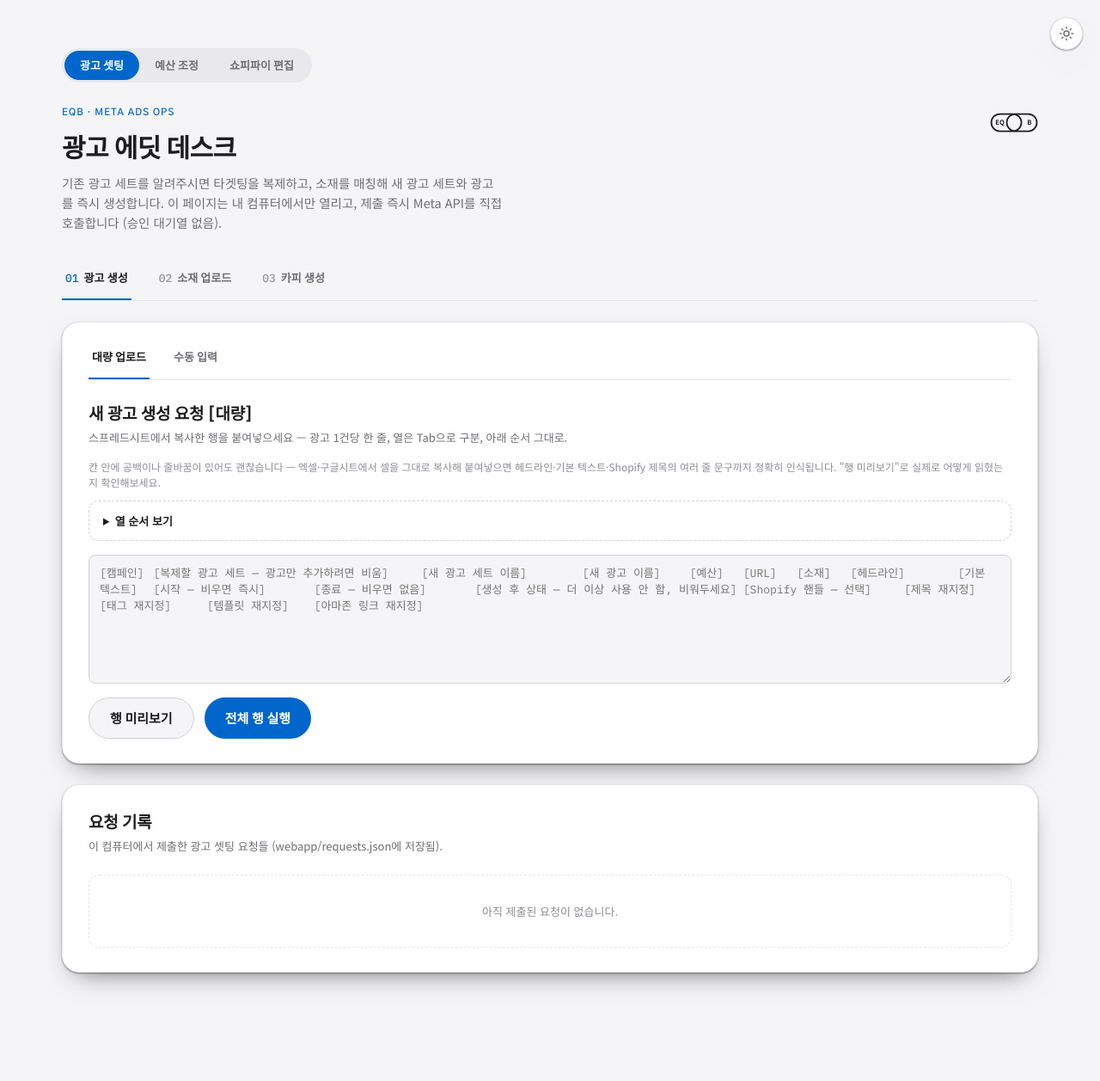
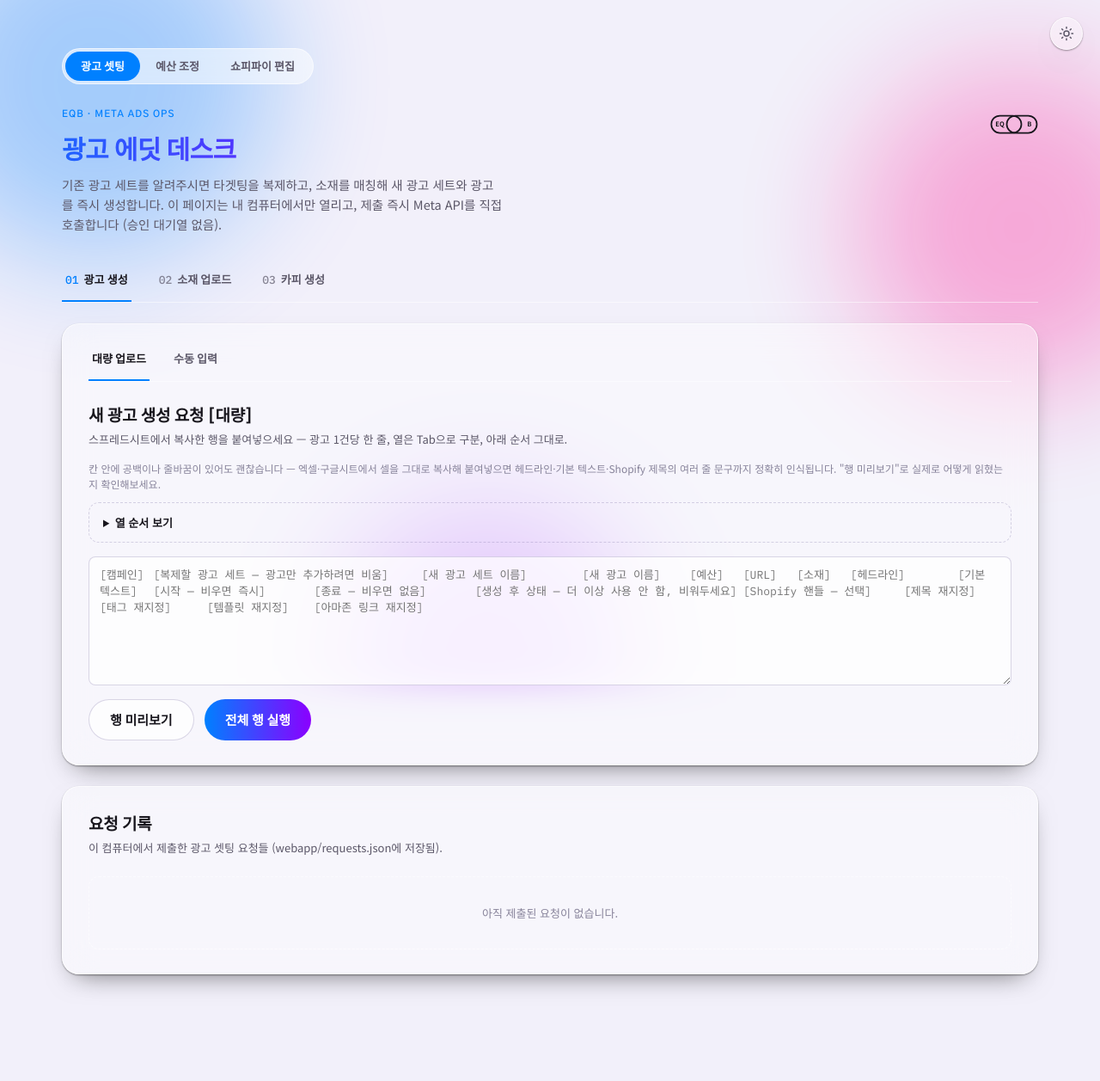
Before and after one commit to sungyyy26/metaad-creator, a Flask app: page / in a window 1280 px wide. Shown: the whole page at 86% size. Before the commit the page ends 1151 px from the top, so only its background shows below. Run offline with Flask 3, Linux system fonts and the light colour scheme; some libraries are stand-ins or nearby versions.

Commit message:
Add glassmorphism visual direction to the dashboard
Frosted-glass cards (backdrop-filter blur) over three slowly drifting
gradient orbs (blue/purple/pink) behind the page, gradient shine on
page titles, gradient-fill primary buttons, and a shimmer sweep on any
disabled (loading) button — reusing the existing disabled-state pattern
already set by every async action, no JS changes needed. Table rows,
inputs and summary cards stay on the more opaque --surface-2 token so
data stays legible; only the outer card chrome gets the glass
treatment. Works in both light and dark themes via the existing CSS
variable system.

Co-Authored-By: Claude Sonnet 5 <noreply@anthropic.com>
Claude-Session: https://claude.ai/code/session_01FDrFSriLh8Rnwdi2nTdgD1

```diff
--- a/webapp/templates/index.html
+++ b/webapp/templates/index.html
@@ -19,11 +19,13 @@
 </script>
 <style>
   :root{
-    --bg:#f5f5f7; --surface:#ffffff; --surface-2:#f5f5f7; --surface-3:#e8e8ed;
-    --border:#e5e5ea; --border-strong:#d1d1d6; --table-header:#d8d8dc;
-    --text:#1d1d1f; --text-muted:#6e6e73; --text-faint:#8e8e93;
-    --accent:#0066cc; --accent-hover:#0077ed; --accent-contrast:#ffffff; --accent-soft:#e8f2ff;
-    --accent-green:#248a3d; --accent-green-contrast:#ffffff;
+    --bg:#f2f0fa; --surface:rgba(255,255,255,.4); --surface-2:rgba(255,255,255,.72); --surface-3:rgba(255,255,255,.55);
+    --border:rgba(255,255,255,.5); --border-strong:rgba(120,110,160,.28); --table-header:rgba(255,255,255,.65);
+    --text:#18161d; --text-muted:#5b5768; --text-faint:#87839a;
+    --accent:#0080ff; --accent-hover:#2f97ff; --accent-contrast:#ffffff; --accent-soft:#e4f0ff;
+    --accent-2:#8b00ff; --accent-3:#ff1493;
+    --accent-green:#0d8a6e; --accent-green-contrast:#ffffff;
+    --glass-blur:18px; --glass-border:rgba(255,255,255,.6);
     --status-done-bg:#e8f7ec; --status-done-fg:#187a32;
     --status-error-bg:#fff0ef; --status-error-fg:#d70015;
     --status-processing-bg:#e8f7fa; --status-processing-fg:#087d8f;
@@ -41,11 +43,13 @@
   }
   @media (prefers-color-scheme: dark){
     :root:not([data-theme="light"]){
-      --bg:#000000; --surface:#1c1c1e; --surface-2:#242426; --surface-3:#2c2c2e;
-      --border:#38383a; --border-strong:#48484a; --table-header:#141416;
-      --text:#f5f5f7; --text-muted:#98989d; --text-faint:#6e6e73;
+      --bg:#131019; --surface:rgba(255,255,255,.07); --surface-2:rgba(255,255,255,.1); --surface-3:rgba(255,255,255,.12);
+      --border:rgba(255,255,255,.14); --border-strong:rgba(255,255,255,.22); --table-header:rgba(255,255,255,.09);
+      --text:#f3f1fa; --text-muted:#a9a6c0; --text-faint:#726f8a;
       --accent:#2997ff; --accent-hover:#5aabff; --accent-contrast:#ffffff; --accent-soft:#0a2a4a;
+      --accent-2:#a640ff; --accent-3:#ff4da8;
       --accent-green:#30d158; --accent-green-contrast:#04150a;
+      --glass-blur:18px; --glass-border:rgba(255,255,255,.16);
       --status-done-bg:#0f2e1c; --status-done-fg:#4ade80;
       --status-error-bg:#3a1414; --status-error-fg:#f87171;
       --status-processing-bg:#0f1f3d; --status-processing-fg:#7fb1ff;
@@ -55,11 +59,13 @@
   }
   /* Explicit dark selection wins even when the OS itself is in light mode. */
   :root[data-theme="dark"]{
-    --bg:#000000; --surface:#1c1c1e; --surface-2:#242426; --surface-3:#2c2c2e;
-    --border:#38383a; --border-strong:#48484a; --table-header:#141416;
-    --text:#f5f5f7; --text-muted:#98989d; --text-faint:#6e6e73;
+    --bg:#131019; --surface:rgba(255,255,255,.07); --surface-2:rgba(255,255,255,.1); --surface-3:rgba(255,255,255,.12);
+    --border:rgba(255,255,255,.14); --border-strong:rgba(255,255,255,.22); --table-header:rgba(255,255,255,.09);
+    --text:#f3f1fa; --text-muted:#a9a6c0; --text-faint:#726f8a;
     --accent:#2997ff; --accent-hover:#5aabff; --accent-contrast:#ffffff; --accent-soft:#0a2a4a;
+    --accent-2:#a640ff; --accent-3:#ff4da8;
     --accent-green:#30d158; --accent-green-contrast:#04150a;
+    --glass-blur:18px; --glass-border:rgba(255,255,255,.16);
     --status-done-bg:#0f2e1c; --status-done-fg:#4ade80;
     --status-error-bg:#3a1414; --status-error-fg:#f87171;
     --status-processing-bg:#0f1f3d; --status-processing-fg:#7fb1ff;
@@ -73,10 +79,26 @@
     font-family:var(--font-ui);font-size:var(--fs-base);
     -webkit-font-smoothing:antialiased;
   }
-  #app{max-width:1180px;margin:0 auto;padding:var(--sp-8) 22px 100px;}
+  #app{max-width:1180px;margin:0 auto;padding:var(--sp-8) 22px 100px;position:relative;z-index:1;}
+
+  .bg-orbs{position:fixed;inset:0;z-index:0;overflow:hidden;pointer-events:none;}
+  .bg-orbs span{position:absolute;border-radius:50%;filter:blur(70px);opacity:.32;}
+  .bg-orbs span:nth-child(1){width:420px;height:420px;left:-120px;top:-100px;background:var(--accent);animation:orb-drift-a 26s ease-in-out infinite;}
+  .bg-orbs span:nth-child(2){width:380px;height:380px;right:-110px;top:8%;background:var(--accent-3);animation:orb-drift-b 30s ease-in-out infinite;}
+  .bg-orbs span:nth-child(3){width:340px;height:340px;left:30%;bottom:-140px;background:var(--accent-2);animation:orb-drift-a 34s ease-in-out infinite;}
+  @keyframes orb-drift-a{0%,100%{transform:translate(0,0)}50%{transform:translate(40px,-30px)}}
+  @keyframes orb-drift-b{0%,100%{transform:translate(0,0)}50%{transform:translate(-36px,26px)}}
+  @media (prefers-reduced-motion:reduce){.bg-orbs span{animation:none!important;}}
 
   .eyebrow{font-family:var(--font-heading);font-size:11px;font-weight:600;letter-spacing:.1em;text-transform:uppercase;color:var(--accent);margin:0 0 10px;}
-  h1{font-family:var(--font-heading);font-weight:800;font-size:30px;letter-spacing:-0.02em;margin:0 0 8px;text-wrap:balance;}
+  h1,.sf-h1{
+    font-family:var(--font-heading);font-weight:800;font-size:30px;letter-spacing:-0.02em;margin:0 0 8px;text-wrap:balance;
+    background:linear-gradient(90deg,var(--accent),var(--accent-2),var(--accent-3),var(--accent-2),var(--accent));
+    background-size:220% 100%;-webkit-background-clip:text;background-clip:text;color:transparent;
+    animation:title-shine 7s ease-in-out infinite;
+  }
+  @keyframes title-shine{0%,100%{background-position:200% 0}50%{background-position:-40% 0}}
+  @media (prefers-reduced-motion:reduce){h1,.sf-h1{animation:none;}}
   .subtitle{color:var(--text-muted);font-size:14.5px;line-height:1.6;margin:0;max-width:64ch;}
 
   .page-header{display:flex;justify-content:space-between;align-items:flex-start;gap:20px;margin-bottom:32px;}
@@ -84,7 +106,7 @@
   .page-logo,.sf-logo{color:var(--text);flex-shrink:0;margin-top:6px;}
   .mode-toggle{flex:none;margin-top:2px;}
 
-  .panel{background:var(--surface);border:1px solid var(--border);border-radius:var(--radius-lg);box-shadow:var(--shadow);padding:28px 30px;margin-bottom:var(--sp-5);}
+  .panel{background:var(--surface);border:1px solid var(--glass-border);border-radius:var(--radius-lg);box-shadow:var(--shadow);padding:28px 30px;margin-bottom:var(--sp-5);backdrop-filter:blur(var(--glass-blur));-webkit-backdrop-filter:blur(var(--glass-blur));}
   .panel h2{font-family:var(--font-heading);font-size:var(--fs-lg);font-weight:700;letter-spacing:-0.01em;margin:0 0 var(--sp-1);}
   .panel .hint{color:var(--text-muted);font-size:var(--fs-sm);margin:0 0 var(--sp-5);}
   .panel-header{display:flex;align-items:center;justify-content:space-between;gap:var(--sp-3);margin-bottom:var(--sp-1);}
@@ -100,7 +122,7 @@
   .field-hint{display:block;font-size:var(--fs-xs);color:var(--text-faint);margin-top:var(--sp-1);line-height:1.5;}
   .field-hint.tight{margin-top:calc(var(--sp-2) * -1);margin-bottom:var(--sp-3);}
 
-  .top-toggle{display:inline-flex;background:var(--surface-3);border-radius:980px;padding:3px;margin-bottom:28px;}
+  .top-toggle{display:inline-flex;background:var(--surface-3);border:1px solid var(--glass-border);border-radius:980px;padding:3px;margin-bottom:28px;backdrop-filter:blur(var(--glass-blur));-webkit-backdrop-filter:blur(var(--glass-blur));}
   .top-btn{border:none;background:transparent;font-family:var(--font-heading);font-size:var(--fs-sm);font-weight:600;color:var(--text-muted);padding:7px 18px;border-radius:980px;cursor:pointer;transition:background .15s,color .15s;white-space:nowrap;}
   .top-btn.active{background:var(--surface);color:var(--text);box-shadow:0 1px 3px rgba(0,0,0,0.08);}
   .top-btn:focus-visible{outline:2px solid var(--accent);outline-offset:2px;}
@@ -170,11 +192,21 @@
   details.columns ol{margin:0 0 var(--sp-3);padding-left:20px;font-size:var(--fs-xs);color:var(--text-muted);line-height:1.7;}
 
   button.primary{
-    font-family:var(--font-heading);font-weight:700;font-size:var(--fs-base);background:var(--accent);color:var(--accent-contrast);
-    border:none;border-radius:980px;padding:12px 24px;cursor:pointer;transition:background .12s;
+    font-family:var(--font-heading);font-weight:700;font-size:var(--fs-base);
+    background:linear-gradient(90deg,var(--accent),var(--accent-2));color:var(--accent-contrast);
+    border:none;border-radius:980px;padding:12px 24px;cursor:pointer;transition:filter .12s;
+    position:relative;overflow:hidden;
   }
-  button.primary:hover{background:var(--accent-hover);}
+  button.primary:hover{filter:brightness(1.08);}
   button.primary:focus-visible{outline:2px solid var(--accent);outline-offset:2px;}
+  button.primary:disabled,.sf-submit:disabled,.budget-tool-btn:disabled{cursor:progress;position:relative;overflow:hidden;}
+  button.primary:disabled::after,.sf-submit:disabled::after,.budget-tool-btn:disabled::after{
+    content:"";position:absolute;inset:0;
+    background:linear-gradient(100deg,transparent 30%,rgba(255,255,255,.4) 45%,transparent 60%);
+    background-size:220% 100%;animation:btn-shimmer 1.5s linear infinite;
+  }
+  @keyframes btn-shimmer{0%{background-position:-160% 0}100%{background-position:160% 0}}
+  @media (prefers-reduced-motion:reduce){button.primary:disabled::after,.sf-submit:disabled::after,.budget-tool-btn:disabled::after{animation:none;}}
 
   .banner{position:relative;border-radius:var(--radius-md);padding:14px 40px 14px 18px;margin-bottom:var(--sp-5);font-size:var(--fs-sm);font-weight:600;}
   .banner-close{position:absolute;top:10px;right:12px;border:none;background:transparent;color:inherit;font-size:var(--fs-md);font-weight:700;line-height:1;cursor:pointer;opacity:0.6;padding:2px 4px;}
@@ -241,7 +273,8 @@
     position:fixed;top:20px;right:20px;z-index:10;
     width:38px;height:38px;padding:0;border-radius:50%;
     display:flex;align-items:center;justify-content:center;
-    background:var(--surface);border:1px solid var(--border);color:var(--text-muted);
+    background:var(--surface);border:1px solid var(--glass-border);color:var(--text-muted);
+    backdrop-filter:blur(var(--glass-blur));-webkit-backdrop-filter:blur(var(--glass-blur));
     cursor:pointer;box-shadow:var(--shadow);transition:color .12s,border-color .12s;
   }
   .theme-toggle:hover{color:var(--text);border-color:var(--border-strong);}
@@ -393,7 +426,7 @@
   .sf-tab-btn:disabled{color:var(--sf-line);cursor:not-allowed;}
   .sf-tab-btn:disabled .sf-step-no{color:var(--sf-line);}
 
-  .sf-panel{background:var(--sf-panel);border:1px solid var(--sf-line);border-radius:20px;box-shadow:var(--sf-shadow);padding:28px;display:flex;flex-direction:column;gap:22px;}
+  .sf-panel{background:var(--sf-panel);border:1px solid var(--glass-border);border-radius:20px;box-shadow:var(--sf-shadow);padding:28px;display:flex;flex-direction:column;gap:22px;backdrop-filter:blur(var(--glass-blur));-webkit-backdrop-filter:blur(var(--glass-blur));}
   .sf-panel-head{display:flex;align-items:baseline;gap:9px;border-bottom:1px solid var(--sf-line);padding-bottom:16px;}
   .sf-panel-num{font-family:"IBM Plex Mono",monospace;font-size:11px;color:var(--sf-accent);background:var(--sf-accent-soft);border-radius:6px;padding:3px 7px;}
   .sf-panel-title{font-family:"Gothic A1",sans-serif;font-weight:700;font-size:17px;letter-spacing:-.01em;}
@@ -517,6 +550,7 @@
 </style>
 </head>
 <body>
+<div class="bg-orbs" aria-hidden="true"><span></span><span></span><span></span></div>
 <button type="button" id="theme-toggle" class="theme-toggle" aria-label="다크 모드로 전환" title="라이트/다크 모드 전환">
   <svg class="ic-sun" viewBox="0 0 24 24" fill="none" stroke="currentColor" stroke-width="2" stroke-linecap="round" stroke-linejoin="round"><circle cx="12" cy="12" r="4"></circle><path d="M12 2v2M12 20v2M4.93 4.93l1.41 1.41M17.66 17.66l1.41 1.41M2 12h2M20 12h2M4.93 19.07l1.41-1.41M17.66 6.34l1.41-1.41"></path></svg>
   <svg class="ic-moon" viewBox="0 0 24 24" fill="none" stroke="currentColor" stroke-width="2" stroke-linecap="round" stroke-linejoin="round"><path d="M21 12.79A9 9 0 1 1 11.21 3 7 7 0 0 0 21 12.79z"></path></svg>
```
